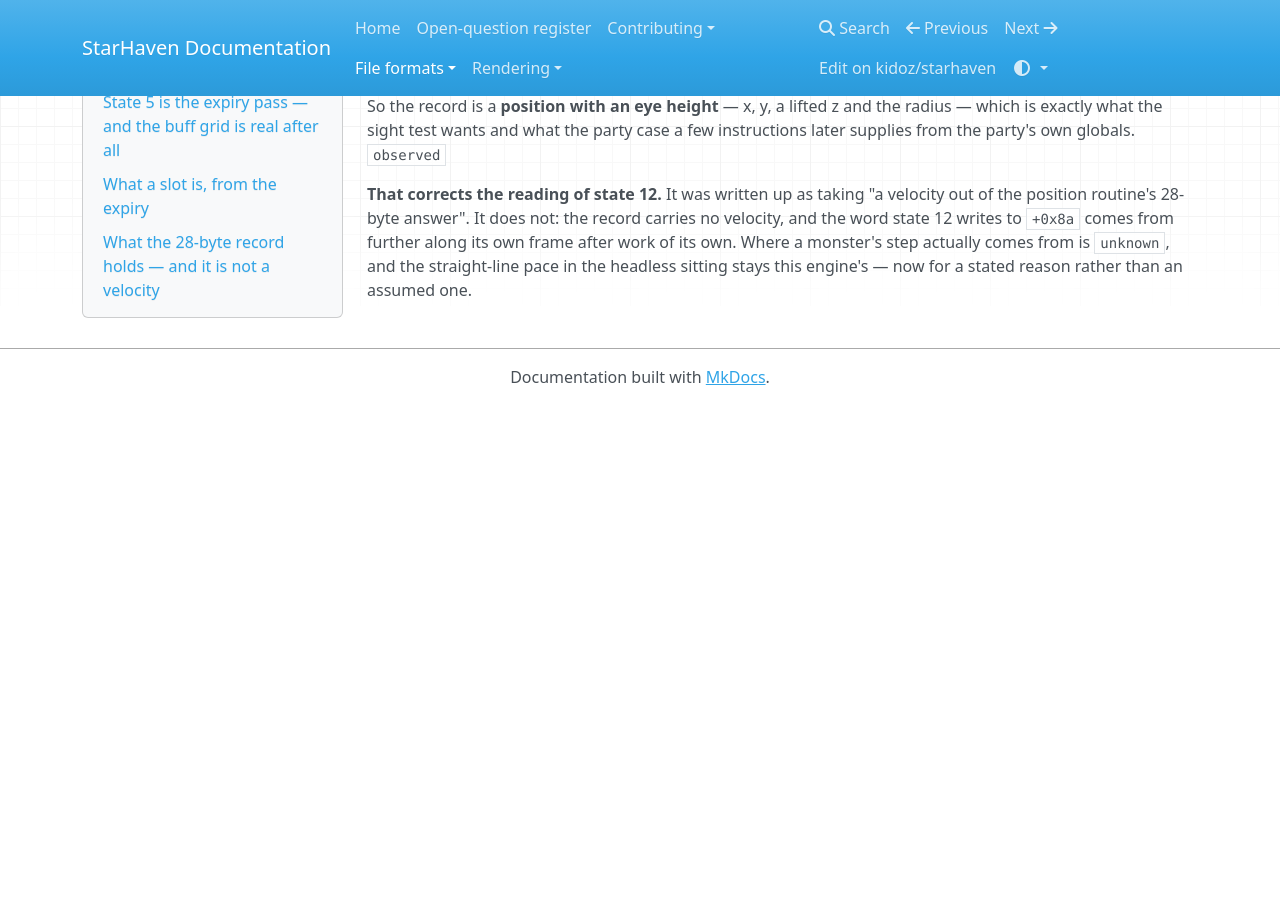
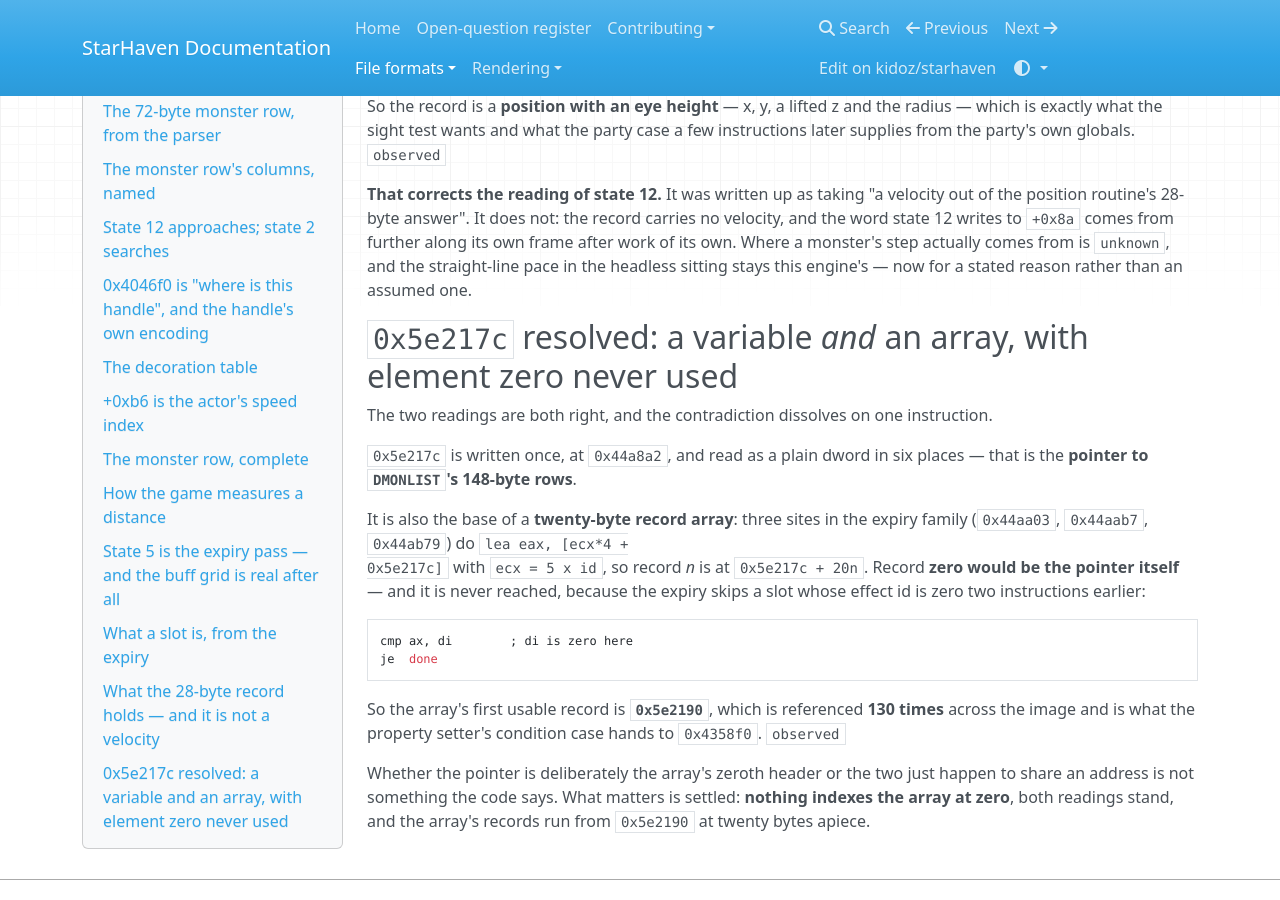
Before and after one commit to kidoz/starhaven, an MkDocs documentation site: the page built from docs/formats/event-actors.md, in a window 1280 px wide and 900 px high, scrolled down 23173 px. Built offline with MkDocs 1.6.1, drawn with Linux system fonts in a browser that asks for light colours; nearby versions of some CDN libraries; before the commit the page ends 23578 px from its top, so only the background shows below that.

Commit message:
Resolve the contested address: a pointer and an array that never uses zero

````diff
--- a/docs/formats/event-actors.md
+++ b/docs/formats/event-actors.md
@@ -1268,3 +1268,31 @@ further along its own frame after work of its own. Where a monster's step
 actually comes from is `unknown`, and the straight-line pace in the headless
 sitting stays this engine's — now for a stated reason rather than an assumed
 one.
+
+## `0x5e217c` resolved: a variable *and* an array, with element zero never used
+
+The two readings are both right, and the contradiction dissolves on one
+instruction.
+
+`0x5e217c` is written once, at `0x44a8a2`, and read as a plain dword in six
+places — that is the **pointer to `DMONLIST`'s 148-byte rows**.
+
+It is also the base of a **twenty-byte record array**: three sites in the
+expiry family (`0x44aa03`, `0x44aab7`, `0x44ab79`) do `lea eax, [ecx*4 +
+0x5e217c]` with `ecx = 5 x id`, so record *n* is at `0x5e217c + 20n`. Record
+**zero would be the pointer itself** — and it is never reached, because the
+expiry skips a slot whose effect id is zero two instructions earlier:
+
+```
+cmp ax, di        ; di is zero here
+je  done
+```
+
+So the array's first usable record is **`0x5e2190`**, which is referenced
+**130 times** across the image and is what the property setter's condition
+case hands to `0x4358f0`. `observed`
+
+Whether the pointer is deliberately the array's zeroth header or the two just
+happen to share an address is not something the code says. What matters is
+settled: **nothing indexes the array at zero**, both readings stand, and the
+array's records run from `0x5e2190` at twenty bytes apiece.
````
Also changed, not shown: README.md (+9 -0 lines).
